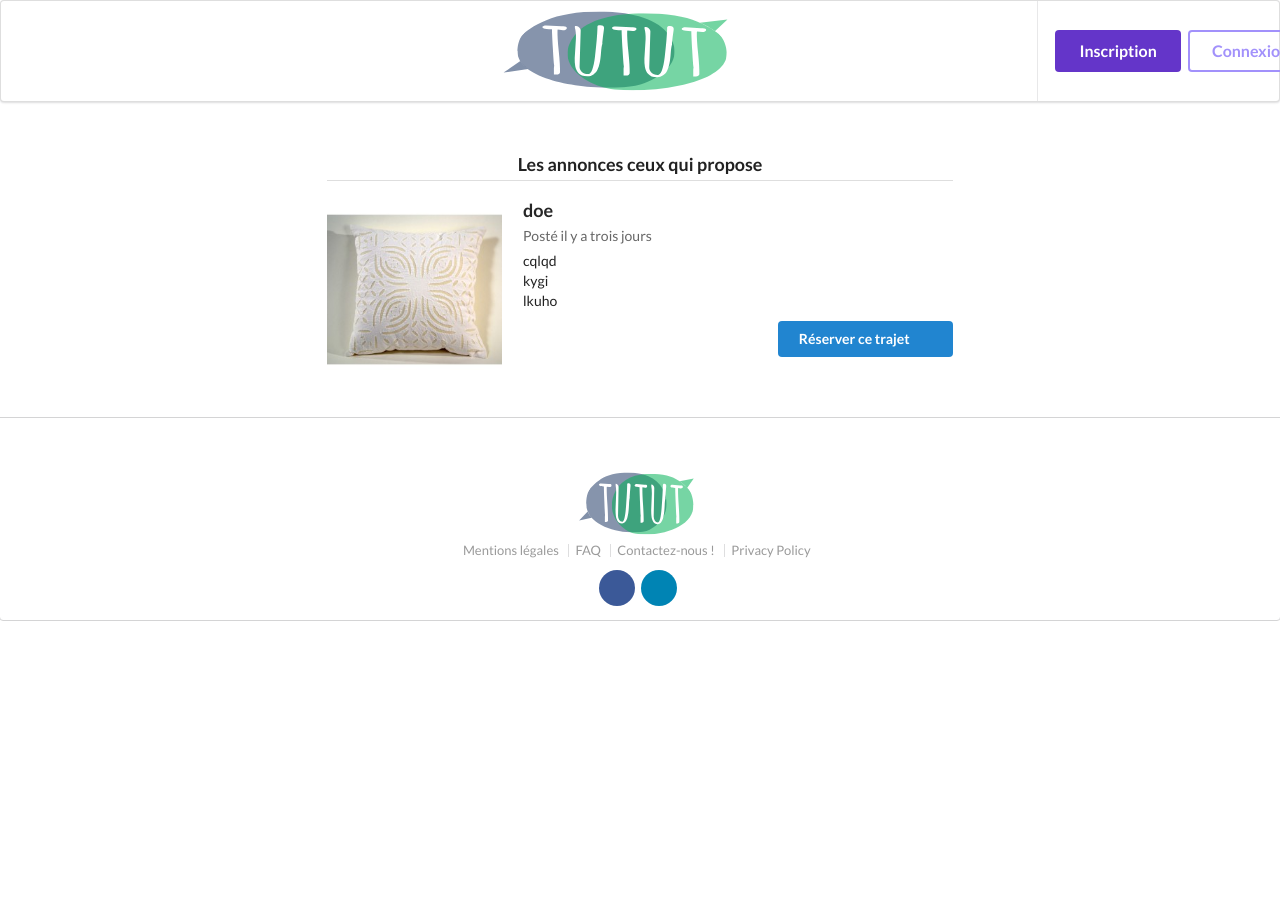
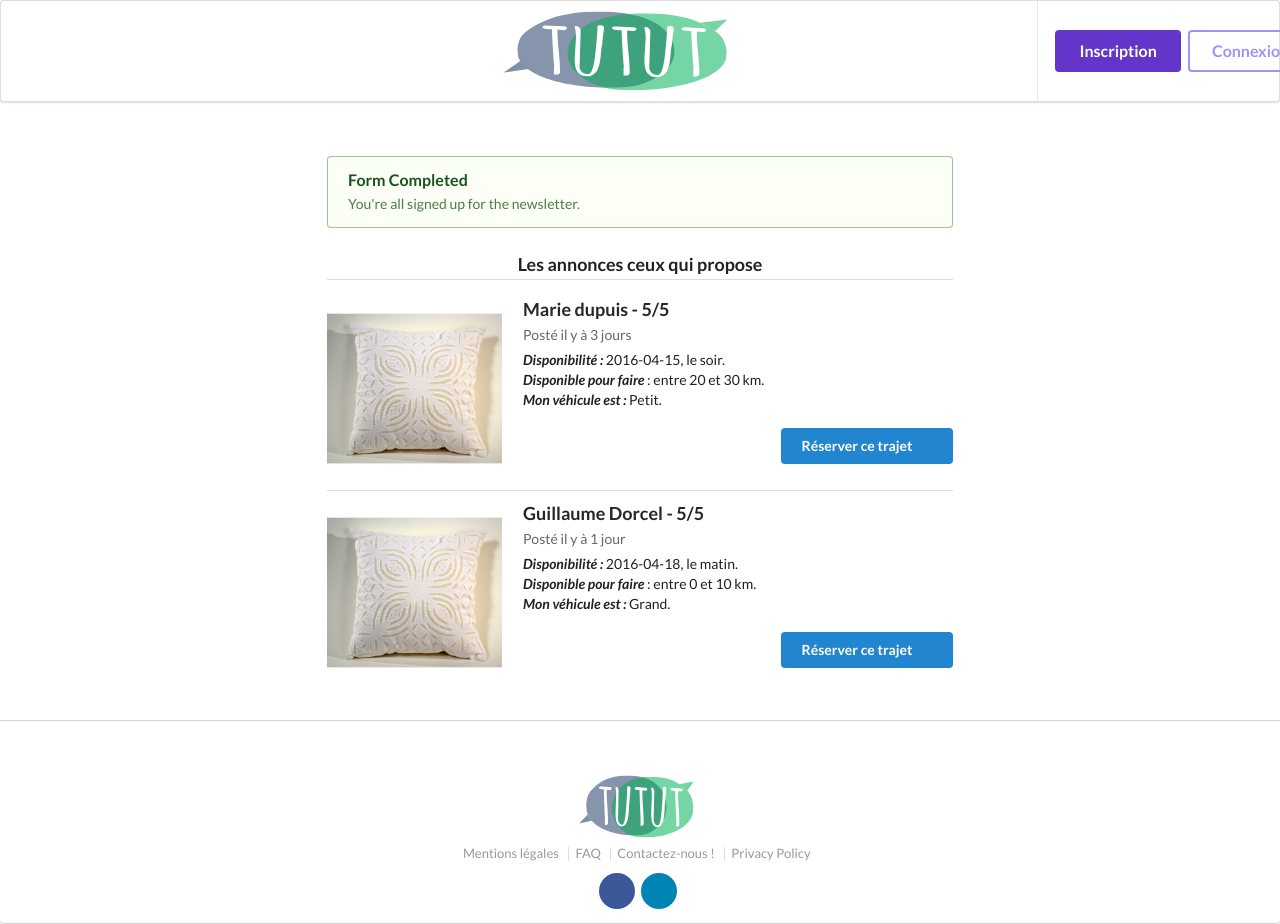
Before and after one commit to nemo75/hackaton-tutut, a website: page public/driver.html in a window 1280 px wide. Both pictures are taken after typing "Sample", "Sample", "2020-01-15" into the empty fields and a click on the button "Valider". Shown: the top 924 px of the page. Before the commit the page ends 800 px from the top, so only its background shows below. Drawn offline with nearby package versions, Linux system fonts and the light colour scheme; no server answers; some icons are missing; a web font is replaced by a local one.

Commit message:
page driver modifie

```diff
--- a/public/driver.html
+++ b/public/driver.html
@@ -61,7 +61,7 @@
 			<div class="field">
 				<select class="ui fluid search dropdown" name="distance" id="taille">
 					<option value="Petit.">Petit</option>
-						<option value="Moyenn.">Moyen</option>
+					<option value="Moyenne.">Moyen</option>
 					<option value="Grand.">Grand</option>
 				</select>
 			</div>
@@ -84,61 +84,82 @@
 
 	<div class="ui stackable centered grid" id="list_driver" style="display:none;">
 		<div class="eight wide column bloc_annonces">
+
+			<div class="ui success message">
+				<div class="header">Form Completed</div>
+				<p>You're all signed up for the newsletter.</p>
+			</div>
+
 			<h3 class="ui centered dividing header">Les annonces ceux qui propose</h3>
 			<div class="ui divided items" id ="driver">
+				<div class="item">
+					<div class="image">
+						<img src="card.jpg">
+					</div>
+					<div class="content">
+						<a class="header">Marie dupuis - 5/5</a>
+						<div class="meta">
+							<span class="cinema">Posté il y &agrave; 3 jours</span>
+						</div>
+						<div class="description">
+							<div class="ui list">
+								<li><em><strong> Disponibilit&eacute; :</strong></em> 2016-04-15, le soir.</li>
+								<li><em><strong>Disponible pour faire</em></strong> : entre 20 et 30 km.</li>
+								<lI><em><strong>Mon v&eacute;hicule est :</em></strong> Petit.</li>
+								</div>
+								<div class="extra">
+									<div class="ui right floated primary button">Réserver ce trajet<i class="right chevron icon"></i></div>
+								</div>
+							</div>
+						</div>
+					</div>
+				<div class="item">
+					<div class="image">
+						<img src="card.jpg">
+					</div>
+					<div class="content">
+						<a class="header">Guillaume Dorcel - 5/5</a>
+						<div class="meta">
+							<span class="cinema">Posté il y &agrave; 1 jour</span>
+						</div>
+						<div class="description">
+							<div class="ui list">
+								<li><em><strong> Disponibilit&eacute; :</strong></em> 2016-04-18, le matin.</li>
+								<li><em><strong>Disponible pour faire</em></strong> : entre 0 et 10 km.</li>
+								<lI><em><strong>Mon v&eacute;hicule est :</em></strong> Grand.</li>
+								</div>
+								<div class="extra">
+									<div class="ui right floated primary button">Réserver ce trajet<i class="right chevron icon"></i></div>
+								</div>
+							</div>
+						</div>
+					</div>
+				</div>
+			</div>
+		</div>
+	</div>
 
+
+	<div class="ui stackable centered grid" id ="list_livre">
+		<div class="eight wide column bloc_annonces">
+			<h3 class="ui centered dividing header">Les annonces recherche</h3>
+			<div class="ui divided items">
 
 				<div class="item">
 					<div class="image">
 						<img src="card.jpg">
 					</div>
 					<div class="content">
-						<a class="header">doe</a>
+						<a class="header">Gerard Lanvin</a>
 						<div class="meta">
-							<span class="cinema">Posté il y a trois jours</span>
+							<span class="cinema">Posté il y a deux jours</span>
 						</div>
 						<div class="description">
 							<div class="ui list">
-								<li>cqlqd</li>
-								<li>kygi</li>
-								<li>lkuho</li>
-							</div>
-						</div>
-						<div class="extra">
-							<div class="ui right floated primary button">
-								Réserver ce trajet
-								<i class="right chevron icon"></i>
-							</div>
-
-						</div>
-					</div>
-				</div>
-
-			</div>
-		</div>
-	</div>
-
-
-		<div class="ui stackable centered grid" id ="livre">
-		<div class="eight wide column bloc_annonces">
-			<h3 class="ui centered dividing header">Les annonces recherche</h3>
-			<div class="ui divided items" >
-
-
-				<div class="item">
-					<div class="image">
-						<img src="card.jpg">
-					</div>
-					<div class="content">
-						<a class="header">Die</a>
-						<div class="meta">
-							<span class="cinema">Posté il y a trois jours</span>
-						</div>
-						<div class="description">
-							<div class="ui list">
-								<li>cqlqd</li>
-								<li>kygi</li>
-								<li>lkuho</li>
+								<li><em><strong>Date :</strong></em></li>
+								<li><em><strong>D&eacute;part : </strong></em></li>
+								<li><em><strong>Arriv&eacute;e</strong></em></li>
+								<li><em><strong>Nombre d'objets :</strong></em></li>
 							</div>
 						</div>
 						<div class="extra">
@@ -197,7 +218,7 @@
 					taille: $('#taille').val(),
 				}),
 				$('#list_driver').show();
-				$('#livre').hide();
+				$('#list_livre').hide();
 				$('#form_driver').hide();
 			})
 
```
Lines whose indentation alone changed are shown as unchanged.
